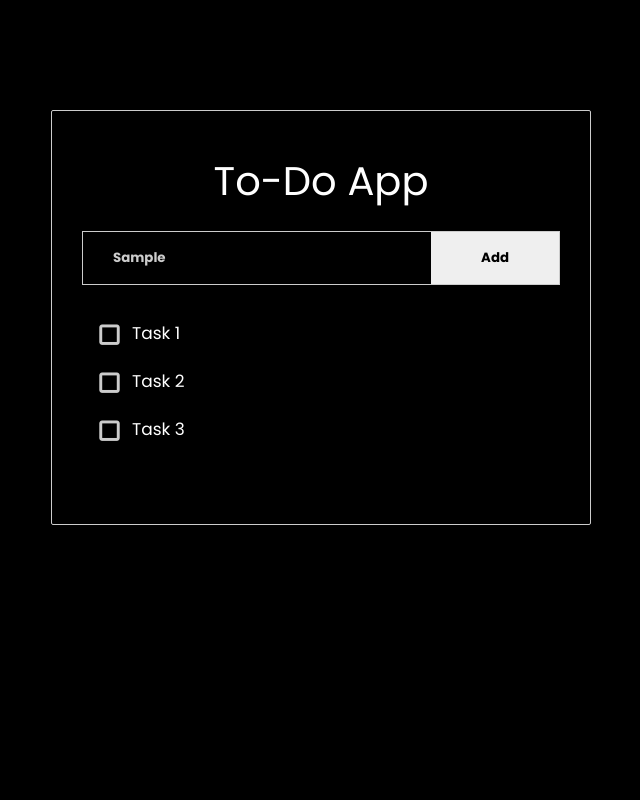
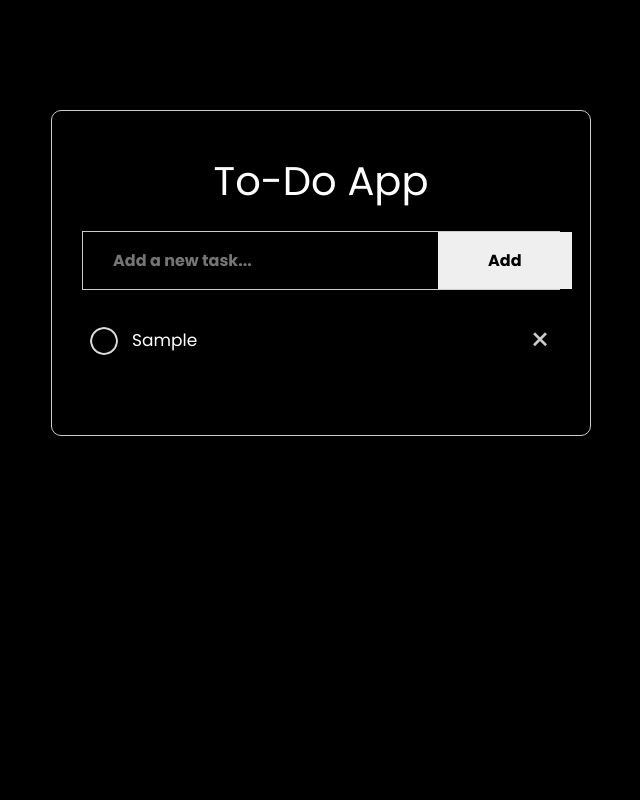
Before and after one commit to LnzMigll14/To-Do-List-App, a plain HTML site: page index.html in a window 1280 px wide. Both pictures are taken after typing "Sample" into the empty fields and a click on the button "Add". Shown: the top 800 px of the page, without its empty margins (319-959 px from the left). Drawn offline with nearby package versions, Linux system fonts and the light colour scheme.

Commit message:
Added JavaScript Functions

```diff
--- a/index.html
+++ b/index.html
@@ -1,35 +1,48 @@
 <!DOCTYPE html>
 <html lang="en">
   <head>
+    <!-- Meta Configuration -->
     <meta charset="UTF-8" />
     <meta name="viewport" content="width=device-width, initial-scale=1.0" />
+
+    <!-- Title -->
     <title>To-Do-App</title>
+
+    <!-- External CSS -->
     <link rel="stylesheet" href="style.css" />
+
+    <!-- Boxicons CDN for Icons -->
     <link
       href="https://unpkg.com/boxicons@2.1.4/css/boxicons.min.css"
       rel="stylesheet"
     />
   </head>
+
   <body>
+    <!-- Main Container -->
     <div class="container">
       <div class="to-do-app">
+        <!-- App Title -->
         <h1 id="title">To-Do App</h1>
+
+        <!-- Input Row: Task Input Field + Add Button -->
         <div class="row">
           <input type="text" id="input" placeholder="Add a new task..." />
-          <button class="add-btn">Add</button>
+          <button onclick="addTask()" class="add-btn">Add</button>
         </div>
-        <ul id="ListContainer">
-          <li><i class="bx bx-checkbox"></i> Task 1</li>
-          <li><i class="bx bx-checkbox"></i> Task 2</li>
-          <li><i class="bx bx-checkbox"></i> Task 3</li>
+
+        <!-- Task List -->
+        <ul id="list-container">
         </ul>
       </div>
     </div>
 
-    <!-- Footer -->
+    <!-- Footer Section -->
     <footer class="footer">
+      <!-- Horizontal Divider -->
       <hr class="footer-hr" />
 
+      <!-- Footer Text and Legal Disclaimer -->
       <section class="footer-text">
         <p>
           © 2025 Designed & Developed by Lanz Miguel (LnzMigll). All rights
@@ -41,6 +54,7 @@
         </p>
       </section>
 
+      <!-- Footer Social Links -->
       <section class="footer-social">
         <a
           href="https://www.facebook.com/LnzMigll14/"
@@ -65,6 +79,7 @@
         </a>
       </section>
 
+      <!-- Copyright -->
       <div class="footer-copyright">
         <p>
           © 2025 Copyright:
@@ -72,5 +87,6 @@
         </p>
       </div>
     </footer>
+    <script src="script.js"></script>
   </body>
 </html>
--- /dev/null
+++ b/script.js
@@ -0,0 +1,39 @@
+// Get references to the input field and the task list container
+const input = document.getElementById("input");
+const listContainer = document.getElementById("list-container");
+
+// Function to add a new task to the list
+function addTask() {
+    // If input is empty or only spaces, show an alert
+    if (input.value.trim() === "") {
+        alert("Please enter a task.");
+        return; // Stop function if input is empty
+    } else {
+        // Create a new <li> element and add the input value as its text
+        let li = document.createElement("li");
+        li.innerHTML = input.value;
+
+        // Add the new task to the task list container
+        listContainer.appendChild(li);
+
+        // Create a <span> element with a multiplication sign (×) for delete button
+        let span = document.createElement("span");
+        span.innerHTML = "\u00d7"; // Unicode character ×
+        li.appendChild(span); // Add the delete button to the task <li>
+    }
+
+    // Clear the input field after adding the task
+    input.value = "";
+}
+
+// Event listener for clicks inside the task list
+listContainer.addEventListener("click", function (e) {
+    // If a task (li) is clicked, toggle the "checked" class for strikethrough effect
+    if (e.target.tagName === "LI") {
+        e.target.classList.toggle("checked");
+    }
+    // If the × (span) is clicked, remove the corresponding task
+    else if (e.target.tagName === "SPAN") {
+        e.target.parentElement.remove();
+    }
+}, false);
--- a/style.css
+++ b/style.css
@@ -1,5 +1,9 @@
+/* Import Google Font - Poppins */
 @import url("https://fonts.googleapis.com/css2?family=Poppins:wght@100;200;300;400;500;600;700;800;900&display=swap");
 
+/* =======================
+   GLOBAL STYLES
+======================= */
 * {
   margin: 0;
   padding: 0;
@@ -11,6 +15,9 @@ html {
   scroll-behavior: smooth;
 }
 
+/* =======================
+   CONTAINER
+======================= */
 .container {
   width: 100%;
   min-height: 100vh;
@@ -19,6 +26,9 @@ html {
   color: white;
 }
 
+/* =======================
+   TO-DO APP BOX
+======================= */
 .to-do-app {
   width: 100%;
   max-width: 540px;
@@ -26,9 +36,12 @@ html {
   margin: 100px auto 20px;
   padding: 40px 30px 70px;
   border: 1px solid #ccc;
-  border-radius: 2px;
+  border-radius: 10px;
 }
 
+/* =======================
+   HEADING
+======================= */
 h1 {
   font-size: 2.5rem;
   margin-bottom: 20px;
@@ -36,6 +49,9 @@ h1 {
   text-align: center;
 }
 
+/* =======================
+   INPUT ROW (Input + Button)
+======================= */
 .row {
   display: flex;
   justify-content: space-between;
@@ -53,6 +69,7 @@ h1 {
   color: #ccc;
   font-weight: bold;
   padding: 10px;
+  font-size: medium;
 }
 
 .row button {
@@ -61,29 +78,73 @@ h1 {
   outline: none;
   cursor: pointer;
   font-weight: bold;
+  font-size: medium;
 }
 
-ul li {
+.row button:hover {
+  background: transparent;
+  color: #ccc;
+  transition: 0.3s;
+  border: 1px solid #ccc;
+}
+
+/* =======================
+   TASK LIST ITEMS
+======================= */
+ul li{
   list-style: none;
   font-size: 17px;
-  padding: 10px 8px 12px 50px;
+  padding: 12px 8px 12px 50px;
   user-select: none;
   cursor: pointer;
   position: relative;
 }
 
-ul li::before {
-  content: none;
+ul li::before{
+  content: "";
+  position: absolute;
+  height: 28px;
+  width: 28px;
+  border-radius: 50%;
+  background-image: url(Assets/unchecked.png);
+  background-size: cover;
+  background-position: center;
+  top: 12px;
+  left: 8px;
 }
 
-ul li i {
+ul li.checked{
+  color: #ccc;
+  text-decoration: line-through;
+}
+
+ul li.checked::before{
+  background-image: url(Assets/checked.png);
+  background-size: cover;
+  background-position: center;
+}
+
+ul li span{
   position: absolute;
-  left: 10px;
-  top: 50%;
-  transform: translateY(-50%);
+  right: 0;
+  top: 5px;
+  width: 40px;
+  height: 40px;
+  font-size: 32px;
   color: #ccc;
-  font-size: 35px;
+  line-height: 40px;
+  text-align: center;
+  border-radius: 50%;
 }
+
+ul li span:hover{
+  background: #ccc;
+  color: black;
+  cursor: pointer;
+  transition: 0.3s;
+}
+
+
 
 /* =======================
    FOOTER SECTION
@@ -96,6 +157,7 @@ ul li i {
   font-size: 15px;
 }
 
+/* Footer Navigation Links (if used) */
 .footer-links {
   display: flex;
   justify-content: center;
@@ -110,6 +172,7 @@ ul li i {
   text-transform: uppercase;
 }
 
+/* Footer Social Icons */
 .footer-social {
   margin-bottom: 30px;
 }
@@ -132,6 +195,7 @@ ul li i {
   z-index: 1;
 }
 
+/* Hover Animation Background */
 .footer-social a::before {
   content: "";
   position: absolute;
@@ -152,17 +216,20 @@ ul li i {
   color: black;
 }
 
+/* Footer Divider Line */
 .footer-hr {
   margin: 20px 0;
   border: 0;
   border-top: 1px solid rgba(255, 255, 255, 0.2);
 }
 
+/* Footer Text Content */
 .footer-text {
   margin: 30px 0;
   font-size: 15px;
 }
 
+/* Footer Copyright */
 .footer-copyright {
   font-size: 15px;
   color: white;
```
Also changed, not shown: Assets/checked.png (added), Assets/unchecked.png (added).
